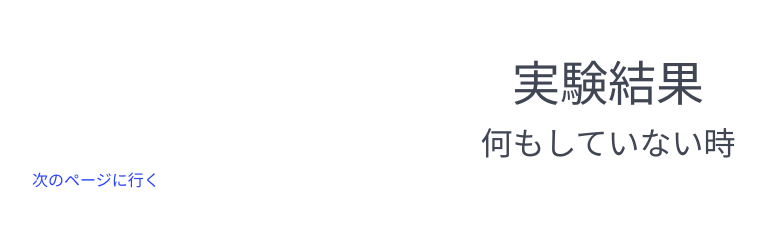
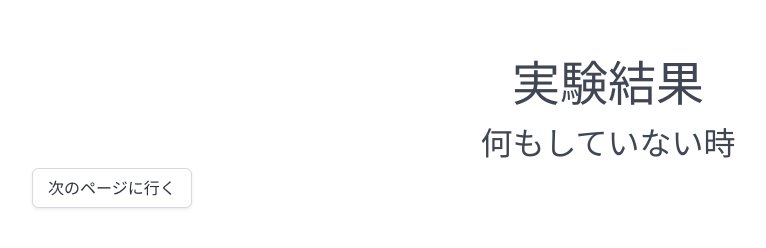
Before and after one commit to roiroi140/SDGs, a plain HTML site: page page3.html in a window 1280 px wide. Shown: the whole page, without its empty margins (32-798 px from the left). Drawn offline with nearby package versions, Linux system fonts and the light colour scheme.

Commit message:
Update page3.html

```diff
--- a/page3.html
+++ b/page3.html
@@ -14,7 +14,7 @@
                 実験結果
             </p>
             <p class="is-size-3 has-text-centered">何もしていない時</p>
-            <a class="is-button" href="page3.html">次のページに行く</a>
+            <a class="button" href="page3.html">次のページに行く</a>
         </div>
     </section>
 </body>
```
